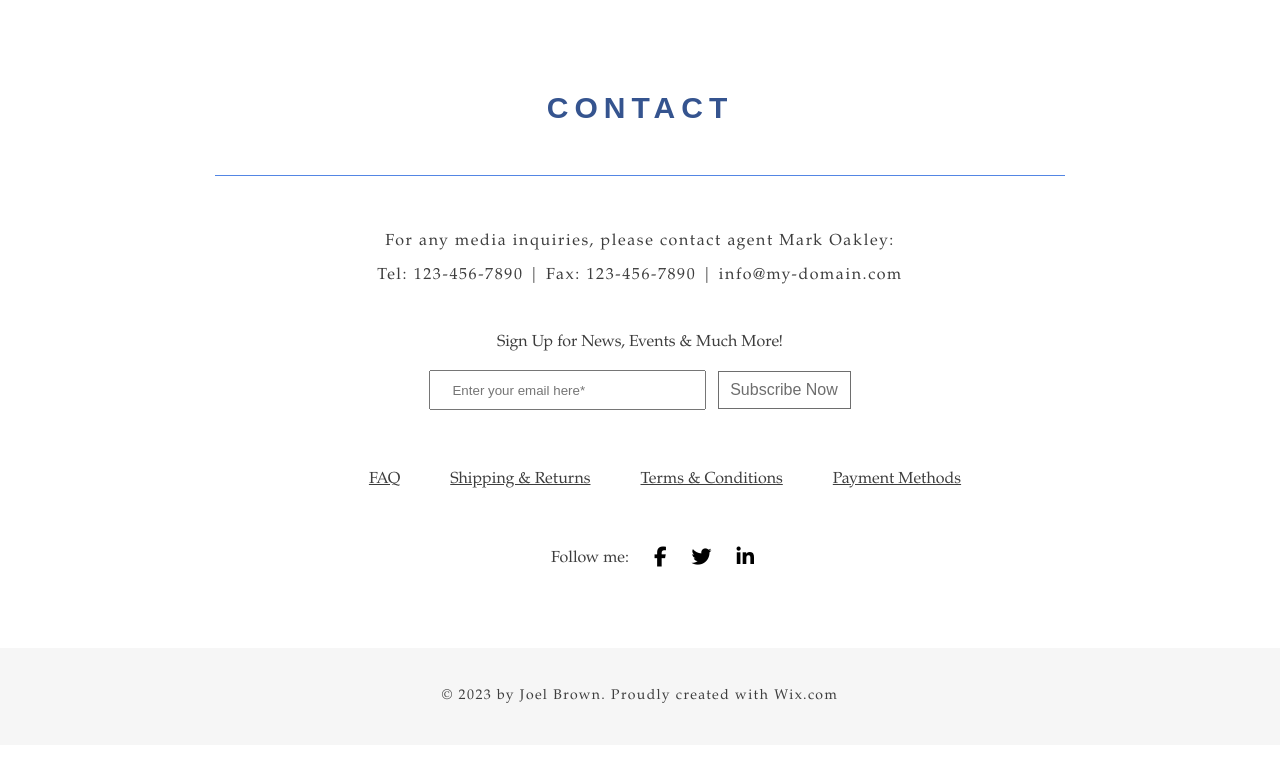
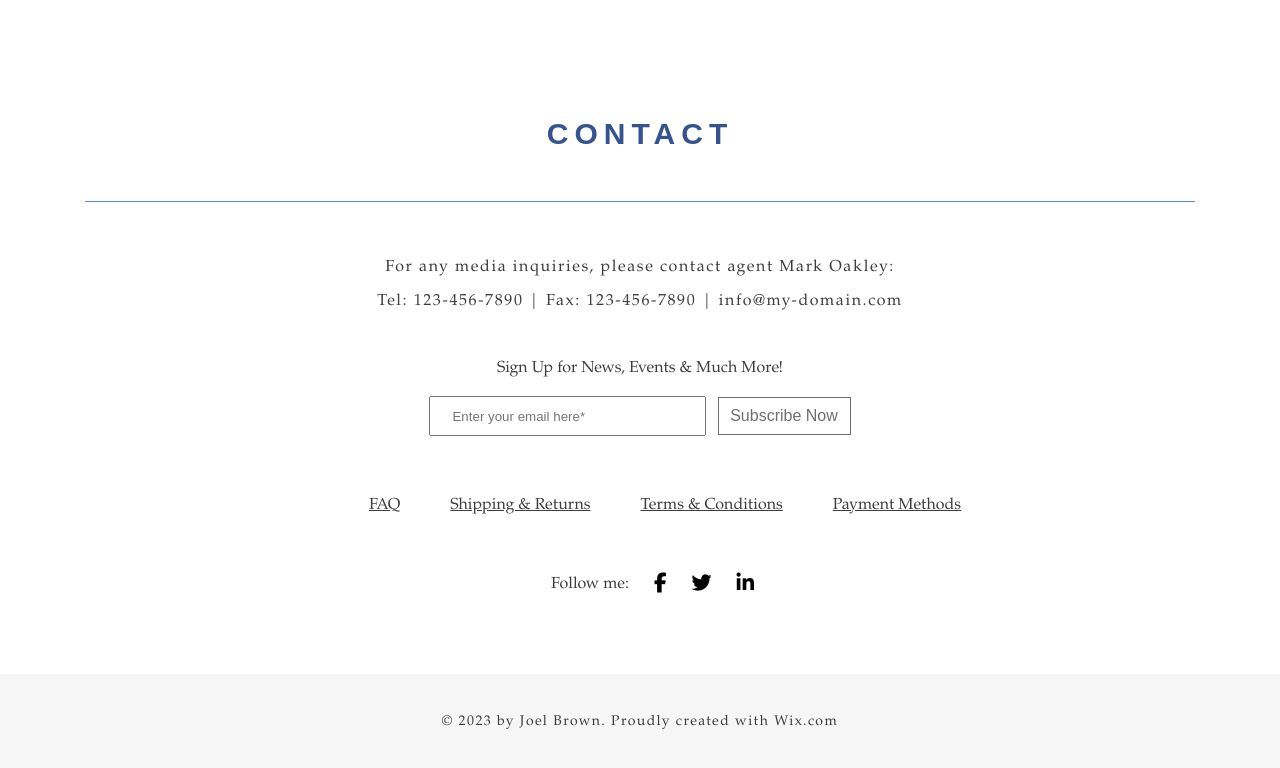
Before and after one commit to gsg-K1-FC/team2-real-story, a plain HTML site: page index.html in a window 1280 px wide. Drawn offline with Linux system fonts and the light colour scheme.

Commit message:
Fixed contact section style & query #4

```diff
--- a/index.html
+++ b/index.html
@@ -8,19 +8,20 @@
     <title></title>
 </head>
 <body>
+    <section class="contact-section">
     <div class="main-container" >
-         <section class="contact-section">
+
              <div class="section-title">
                  <h2 class="contact">CONTACT</h2>
              </div>
-             <div class="number_address">
+             <div class="number-address">
                 <p>For any media inquiries, please contact agent Mark Oakley:</p>
                 <p>Tel: 123-456-7890 | Fax: 123-456-7890 | info@my-domain.com</p>
              </div>
              <div class="subscribe">
                 <p>Sign Up for News, Events & Much More!</p>
-                <input type="email" class="sub_email" placeholder="Enter your email here*">
-                <button class="sub_btn">Subscribe Now</button>
+                <input type="email" class="subscribe__email" placeholder="Enter your email here*">
+                <button class="subscribe__btn">Subscribe Now</button>
              </div>
              <div>
                  <ul class="main-urls">
@@ -31,7 +32,7 @@
                  </ul>
              </div>
              <div >
-                 <ul class="social_media">
+                 <ul class="social-media">
                      <li>Follow me:</li>
                      <li><i class="fa fa-facebook fa-lg" aria-hidden="true"></i></li>
                      <li><i class="fa fa-twitter fa-lg" aria-hidden="true"></i></li>
@@ -39,10 +40,11 @@
                  </ul>
              </div>
          </section>
+        </div>
          <footer>
             <p>© 2023 by Joel Brown. Proudly created with Wix.com</p>
         </footer>
-        </div>
+
 
 
 </body>
--- a/style.css
+++ b/style.css
@@ -13,7 +13,6 @@ h1{
 }
 
 .main-container {
-    width:100%;
     margin: 0 auto;
     display: flex;
     flex-direction: column;
@@ -22,7 +21,6 @@ h1{
 }
 
 .contact-section{
-    width: 100%;
     margin: 0 auto;
     display: flex;
     flex-direction: column;
@@ -34,7 +32,6 @@ h1{
 }
 
 .section-title{
-    width: 750px;
     margin: 67px 0 41px 0;
     padding: 50px;
     border-bottom:1px solid rgba(83, 134, 228, 1);
@@ -48,7 +45,7 @@ h1{
     color: #35548F;
 }
 
-.number_address{
+.number-address{
     position: relative;
     height: auto;
     width: 100%;
@@ -56,13 +53,13 @@ h1{
     font-family:'palatino linotype',serif;
     color: #3D3D3D;
 }
-.number_address p{
+.number-address p{
     margin-top: 15px;
 }
 
 .subscribe{
     margin:30px 0 ;
-    width: 100%;
+    /* width: 100%; */
     height: 125px;
 }
 
@@ -70,14 +67,14 @@ h1{
     margin:18px ;
 }
 
-.sub_email{
+.subscribe__email{
     padding:3px 3px 3px 21px;
     text-align: left;
     width: 249px;
     height: 30px;
 }
 
-.sub_btn {
+.subscribe__btn {
     background-color: white;
     color: #6E6E6E;
     font-size: 16px;
@@ -92,12 +89,12 @@ h1{
     transition-duration: 0.4s;
   }
 
-  .sub_btn:hover {
+  .subscribe__btn:hover {
     background-color: #3d3d3d;
     color: #fff;
   }
 
-  .main-urls ,.social_media{
+  .main-urls ,.social-media{
       list-style-type: none;
       display: flex;
       flex-direction: row;
@@ -112,15 +109,15 @@ h1{
     color: #3D3D3D;
   }
 
-  .social_media{
+  .social-media{
       margin-top: 60px;
   }
 
-  .social_media li{
+  .social-media li{
       margin-left: 25px;
   }
 
-  .social_media .fa{
+  .social-media .fa{
       color: black;
       font-weight: 600;
   }
@@ -138,51 +135,52 @@ h1{
       color: #3D3D3D;
   }
 
-@media only screen and (max-width:600px){
+  @media only screen and (max-width:600px){
     .main-container {
-        max-width:100% ;
-        margin: 0 auto;
+        width:100% ;
       }
+
       .section-title{
-        max-width: 70%;
-        margin-top: 20px;
+        padding: 0;
       }
+
+    .main-urls{
+        flex-direction: column;
+    }
+
+    .main-urls li{
+        margin: 10px 0;
+    }
 }
 @media only screen and (min-width:600px){
     .main-container {
-        max-width:100% ;
-        margin: 0 auto;
+        width:450px ;
       }
-      .section-title{
-        max-width: 70%;
-        margin-top: 30px;
-      }
-}
+
+      /* .subscribe{
+        margin:30px 0 ;
+        height: 125px;
+        display: flex;
+        flex-direction: column;
+    }
+} */
 @media only screen and (min-width:768px){
     .main-container {
-        max-width:100% ;
-        margin: 0 auto;
+        width:720px ;
       }
 
-      .section-title{
-        max-width: 80%;
-        margin-top: 41px;
+      .main-urls li{
+        flex-flow: row wrap;
+    }
+}
+@media only screen and (min-width:992px){
+    .main-container {
+        width:960px ;
       }
 
 }
-@media only screen and (min-width:992px){
-    .main-container {
-        max-width:100% ;
-        margin: 0 auto;
-      }
-      .section-title{
-        max-width: 80%;
-        margin-top: 41px;
-      }
-}
 @media only screen and (min-width:1200px){
     .main-container {
-      max-width:100% ;
-      margin: 0 auto;
+      width:1110px ;
     }
 }
```
